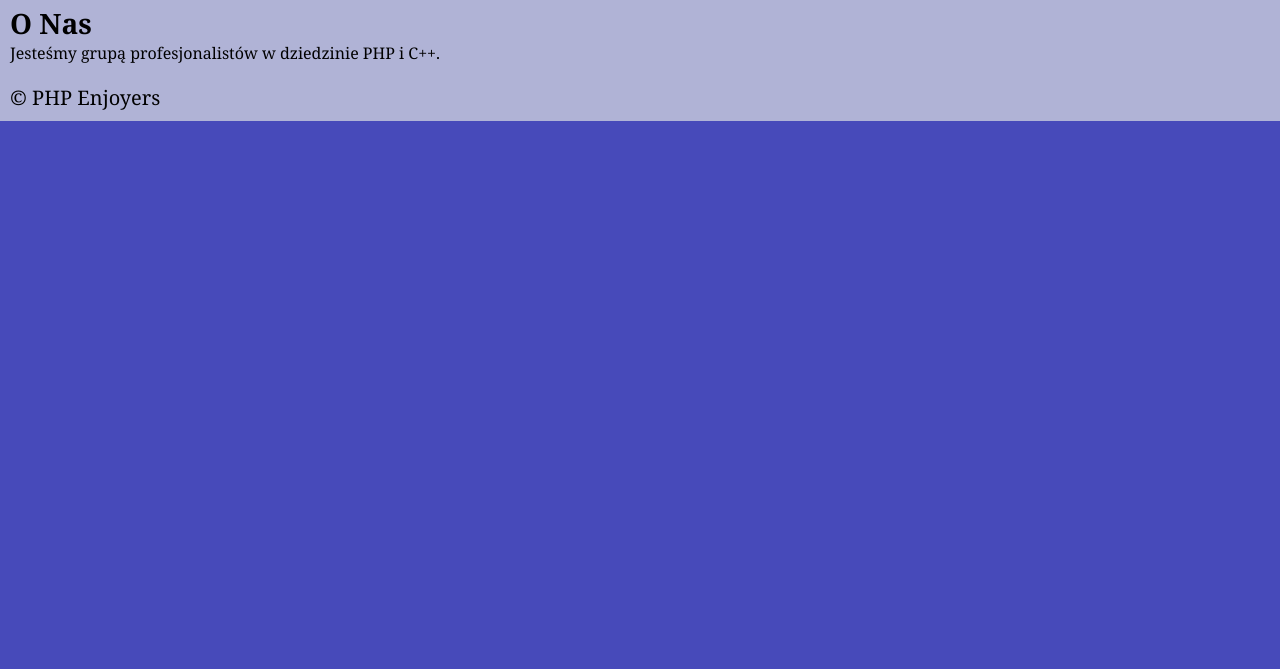
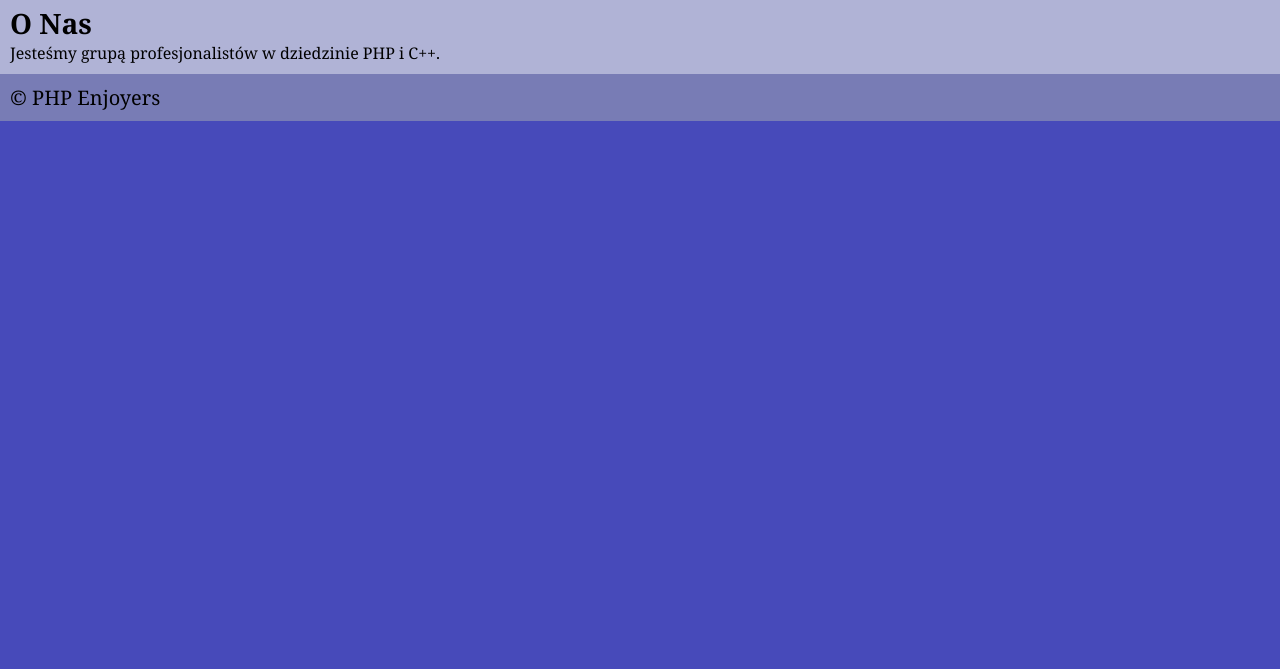
Before and after one commit to mabrams40/Praktyki4P, a plain HTML site: page index.html in a window 1280 px wide. Shown: the part 131-800 px from the top of the page. Drawn offline with Linux system fonts and the light colour scheme.

Commit message:
Update style.css

```diff
--- a/styles/style.css
+++ b/styles/style.css
@@ -52,7 +52,7 @@ input, select{
     font-size: 20px;
 }
 footer{
-    background-color: #B0B3D6;
+    background-color: #787CB5;
     padding: 10px;
     font-size: 20px;
 }
```
